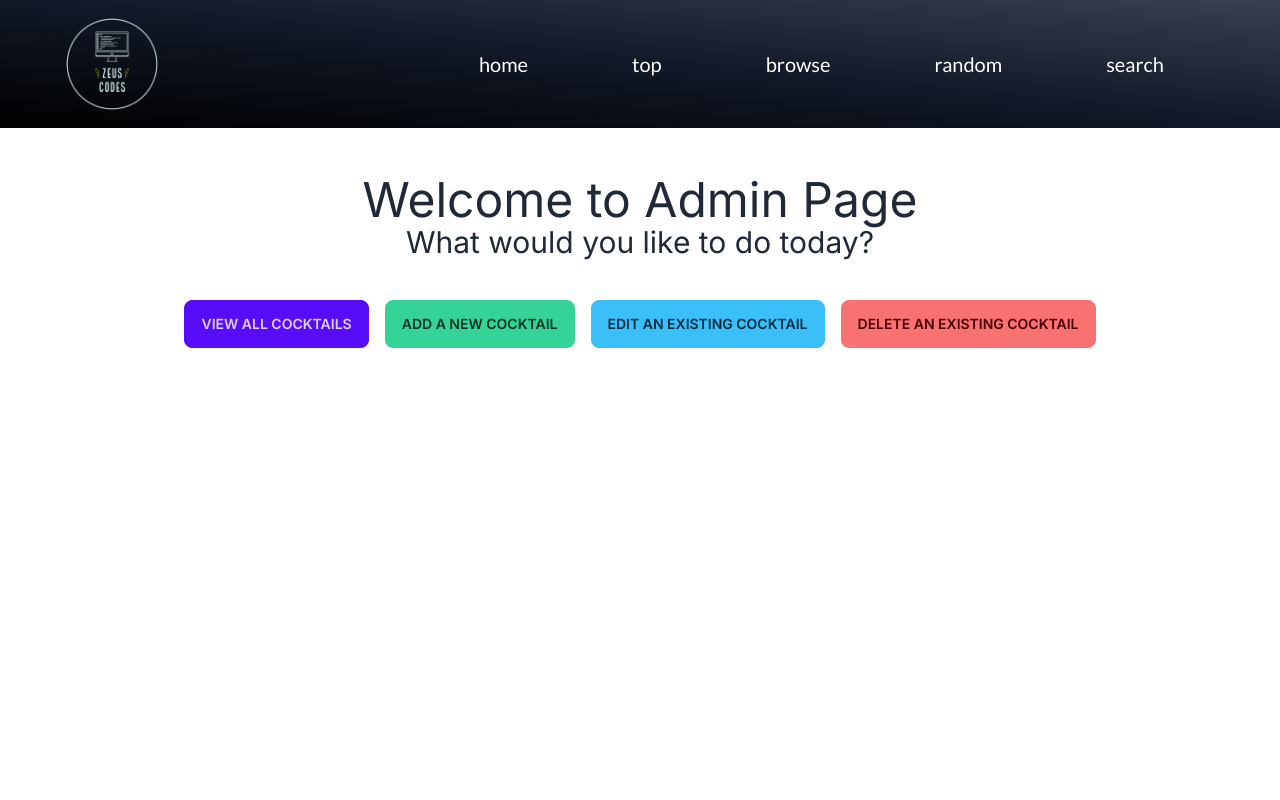
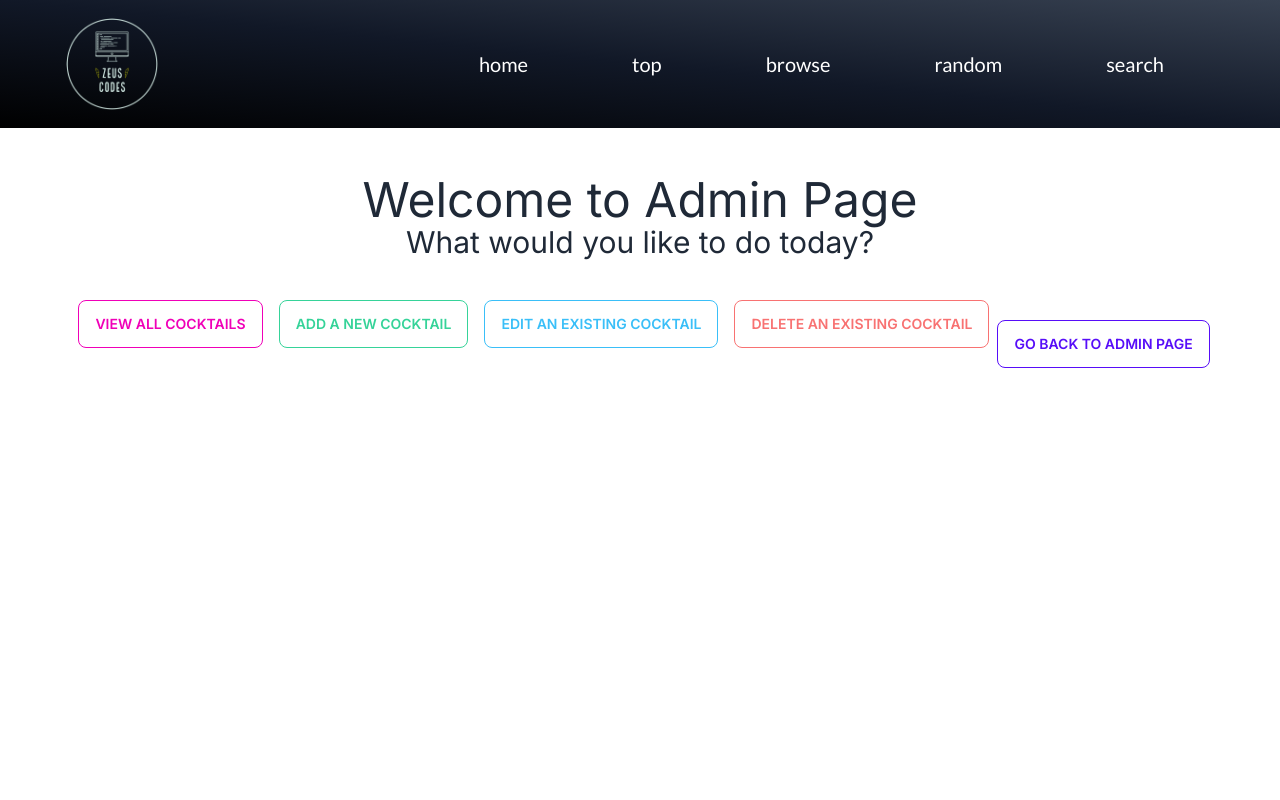
Before and after one commit to Zcordeiro/Cocktail-Flashcards, a Next.js app: page /admin in a window 1280 px wide. Shown: the top 800 px of the page. Built offline with nearby package versions, Linux system fonts and the light colour scheme.

Commit message:
Admin view page complete. Admin links created as separate component

```diff
--- a/app/admin/add/page.jsx
+++ b/app/admin/add/page.jsx
@@ -0,0 +1,13 @@
+import AdminLinks from "@/components/AdminLinks";
+
+const addPage = () => {
+  return (
+    <div>
+      <h1>Add Page</h1>
+      <p>Use this page to add a cocktail.</p>
+        <AdminLinks />
+    </div>
+  );
+};
+
+export default addPage;
--- a/app/admin/delete/page.jsx
+++ b/app/admin/delete/page.jsx
@@ -0,0 +1,14 @@
+import AdminLinks from "@/components/AdminLinks";
+
+
+const deletePage = () => {
+  return (
+    <div>
+      <h1>Delete Page</h1>
+      <p>Use this page to delete a cocktail.</p>
+        <AdminLinks />
+    </div>
+  );
+};
+
+export default deletePage;
--- a/app/admin/edit/page.jsx
+++ b/app/admin/edit/page.jsx
@@ -0,0 +1,13 @@
+import AdminLinks from "@/components/AdminLinks";
+
+const editPage = () => {
+    return (
+        <div>
+            <h1>Edit Page</h1>
+            <p>Use this page to edit a cocktail.</p>
+            <AdminLinks />
+        </div>
+    )
+}
+
+export default editPage
--- a/app/admin/page.jsx
+++ b/app/admin/page.jsx
@@ -1,34 +1,11 @@
+import AdminLinks from "@/components/AdminLinks";
+
 const adminPage = () => {
   return (
     <div className="text-center min-h-screen p-12">
       <h1 className="text-5xl">Welcome to Admin Page</h1>
       <div className="text-3xl"> What would you like to do today? </div>
-      <div className="flex flex-wrap justify-center my-10">
-        <div>
-          {" "}
-          <a className="mx-2 btn btn-primary" href="/admin/view">
-            View all cocktails
-          </a>{" "}
-        </div>
-        <div>
-          {" "}
-          <a className="mx-2 btn btn-success" href="/admin/add">
-            Add a new cocktail
-          </a>{" "}
-        </div>
-        <div>
-          {" "}
-          <a className="mx-2 btn btn-info" href="/admin/edit">
-            Edit an existing cocktail
-          </a>{" "}
-        </div>
-        <div>
-          {" "}
-          <a className="mx-2 btn btn-error" href="/admin/delete">
-            Delete an existing cocktail
-          </a>{" "}
-        </div>
-      </div>
+      <AdminLinks />
     </div>
   );
 };
--- a/app/admin/view/page.jsx
+++ b/app/admin/view/page.jsx
@@ -1,34 +1,51 @@
+"use client";
+
+import { useEffect, useState } from "react";
+import Flipcard from "@/components/Flipcard";
+import AdminLinks from "@/components/AdminLinks";
+
 const viewAllPage = () => {
+  const [cocktails, setCocktails] = useState([]);
+  const [selectedCocktail, setSelectedCocktail] = useState(null);
+
+  const getCocktails = async () => {
+    const response = await fetch("/api/cocktails");
+    const data = await response.json();
+    setCocktails(data);
+    console.log("data: ", data);
+  };
+
+  useEffect(() => {
+    getCocktails();
+  }, []);
+
+  const handleSelect = (cocktail) => {
+    setSelectedCocktail(cocktail);
+  };
+
   return (
     <div className="text-center min-h-screen p-12">
-        <h1 className="text-5xl">Welcome to Admin Page</h1>
-        <div className="text-3xl"> What would you like to do today? </div>
-        <div className="flex flex-wrap justify-center my-10">
-          <div>
-            {" "}
-            <a className="mx-2 btn btn-primary" href="/admin">
-                Go back to Admin Page
-            </a>{" "}
+      <h1 className="text-5xl">All cocktails currently in the Database</h1>
+
+      {selectedCocktail && (
+        <div className="flex justify-center">
+          <Flipcard cocktail={selectedCocktail} />
         </div>
-          <div>
-            {" "}
-            <a className="mx-2 btn btn-success" href="/admin/add">
-              Add a new cocktail
-            </a>{" "}
+      )}
+
+      <div className="grid grid-cols-1 md:grid-cols-3 my-10">
+        {cocktails.map((cocktail) => (
+          <button
+            key={cocktail._id}
+            className="btn btn-outline btn-warning m-3"
+            onClick={() => handleSelect(cocktail)}
+          >
+            <h2 className="text-3xl">{cocktail.name}</h2>
+          </button>
+        ))}
       </div>
-          <div>
-            {" "}
-            <a className="mx-2 btn btn-info" href="/admin/edit">
-              Edit an existing cocktail
-            </a>{" "}
-          </div>
-          <div>
-            {" "}
-            <a className="mx-2 btn btn-error" href="/admin/delete">
-              Delete an existing cocktail
-            </a>{" "}
-          </div>
-        </div>
+
+      <AdminLinks />
     </div>
   );
 };
--- /dev/null
+++ b/components/AdminLinks.jsx
@@ -0,0 +1,39 @@
+const AdminLinks = () => {
+  return (
+    <div className="flex flex-wrap justify-center my-10">
+
+      <div>
+        {" "}
+        <a className="mx-2 btn btn-outline btn-secondary" href="/admin/view">
+          View all cocktails
+        </a>{" "}
+      </div>
+      <div>
+        {" "}
+        <a className="mx-2 btn btn-outline btn-success" href="/admin/add">
+          Add a new cocktail
+        </a>{" "}
+      </div>
+      <div>
+        {" "}
+        <a className="mx-2 btn btn-outline btn-info" href="/admin/edit">
+          Edit an existing cocktail
+        </a>{" "}
+      </div>
+      <div>
+        {" "}
+        <a className="mx-2 btn btn-outline btn-error" href="/admin/delete">
+          Delete an existing cocktail
+        </a>{" "}
+      </div>
+      <div>
+        {" "}
+        <a className="mt-5 btn btn-outline btn-primary" href="/admin">
+          Go back to Admin Page
+        </a>{" "}
+      </div>
+    </div>
+  );
+};
+
+export default AdminLinks;
--- a/models/Cocktails.jsx
+++ b/models/Cocktails.jsx
@@ -83,6 +83,10 @@ const cocktailSchema = new Schema({
   image: {
     type: String,
   },
+  top: {
+    type: Boolean,
+    default: true,
+  },
   approved: {
     type: Boolean,
     default: false,
```
Lines whose indentation alone changed are shown as unchanged.
